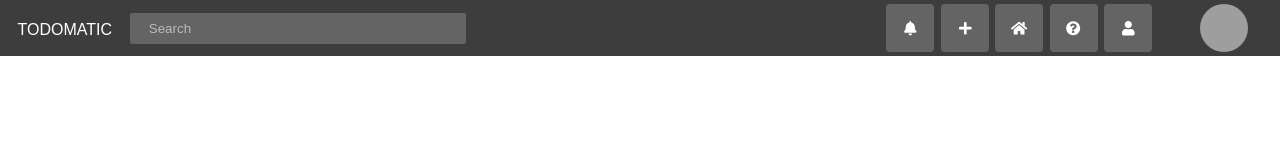
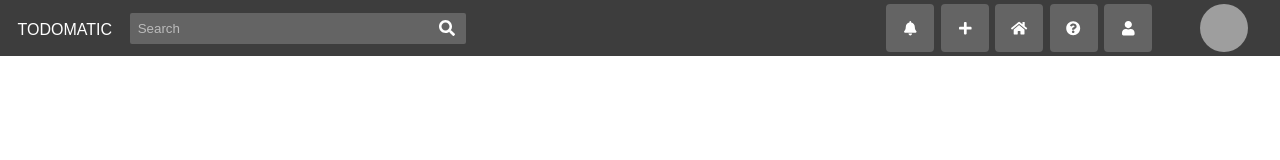
Before and after one commit to naveedalirehmani/Kanban-app-task-management, a React (Create React App) app: page /userprofile in a window 1280 px wide. Shown: the top 160 px of the page. Built offline with nearby package versions, Linux system fonts and the light colour scheme; grey boxes are pictures that could not be loaded.

Commit message:
nav search re-design

```diff
--- a/src/components/userProfile.js
+++ b/src/components/userProfile.js
@@ -11,7 +11,8 @@ import {
   faBell,
   faPlus,
   faUser,
-  faQuestionCircle
+  faQuestionCircle,
+  faSearch
 } from "@fortawesome/free-solid-svg-icons";
 import {
   faFacebookF,
@@ -26,13 +27,17 @@ import {
 function User(props) {
   console.log(props.userObject);
   return (
-    <section className="dashboard">
-      <nav className="navbar">
-        <div className="Title">TODOMATIC</div>
-        <div className="search">
-          <input placeHolder="   Search" type="text">
-          </input>
-          </div>
+     <section className="dashboard">
+       <nav className="navbar">
+         <div className="Title">TODOMATIC</div>
+         <div className="search">
+           <input id="search-bar"
+            type="text"
+            placeholder="Search" ></input>
+            <div className="search-icon">
+            <FontAwesomeIcon icon={faSearch}></FontAwesomeIcon>
+            </div>
+        </div>
         <div className="buttons">
           <button><FontAwesomeIcon icon={faBell}></FontAwesomeIcon></button>
           <button><FontAwesomeIcon icon={faPlus}></FontAwesomeIcon></button>
--- a/src/components/userProfiles.css
+++ b/src/components/userProfiles.css
@@ -17,6 +17,7 @@ div{
 .navbar .search{
   display: flex;
   align-items: center;
+  position:relative
 }
 .navbar .search input{
   padding: 0.5rem;
@@ -43,6 +44,11 @@ div{
   color:black;
   font-weight:lighter;
   background-color: #aabeff34;
+}
+.search-icon{
+  left:92%;
+  top: 35%;
+  position: absolute;
 }
 .navbar .buttons{
   margin-left:auto;
```
Also changed, not shown: src/images/bg.png (added), 1 other file (tests, documents, lock files or other folders).
